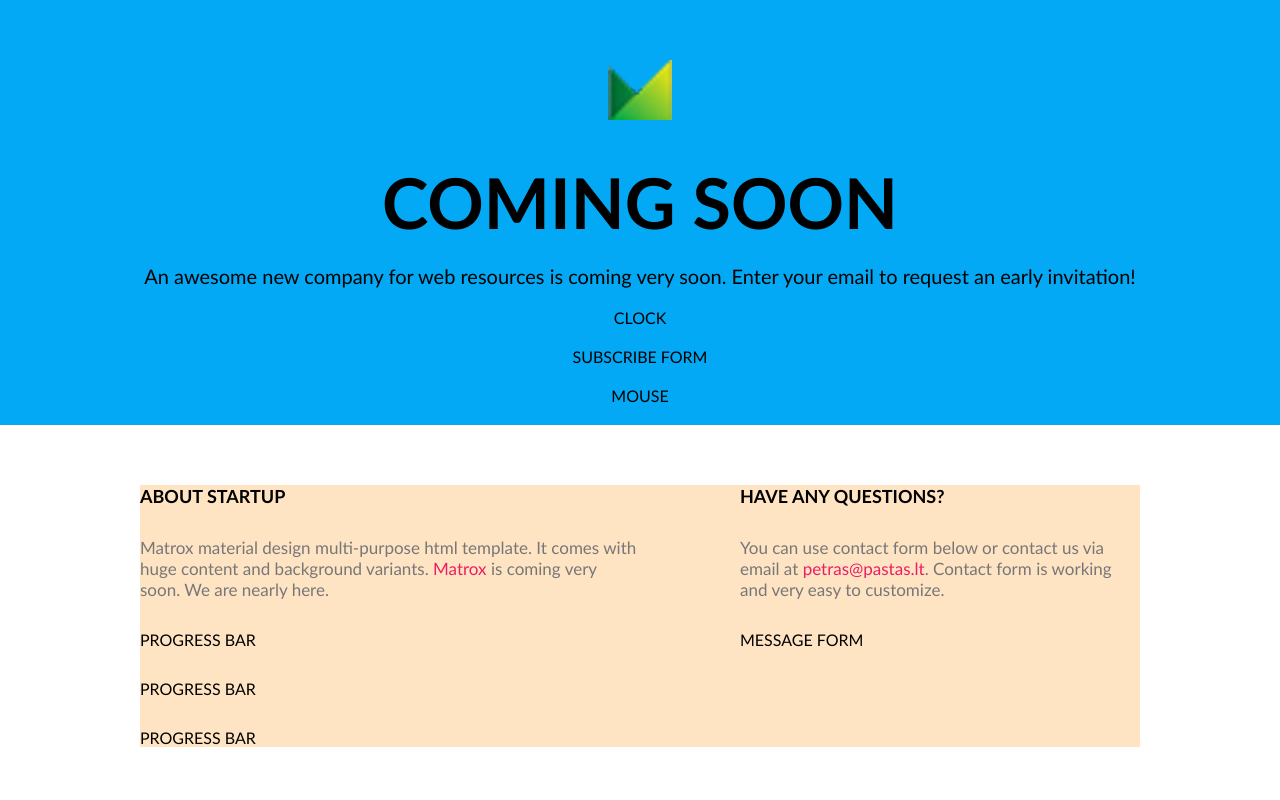
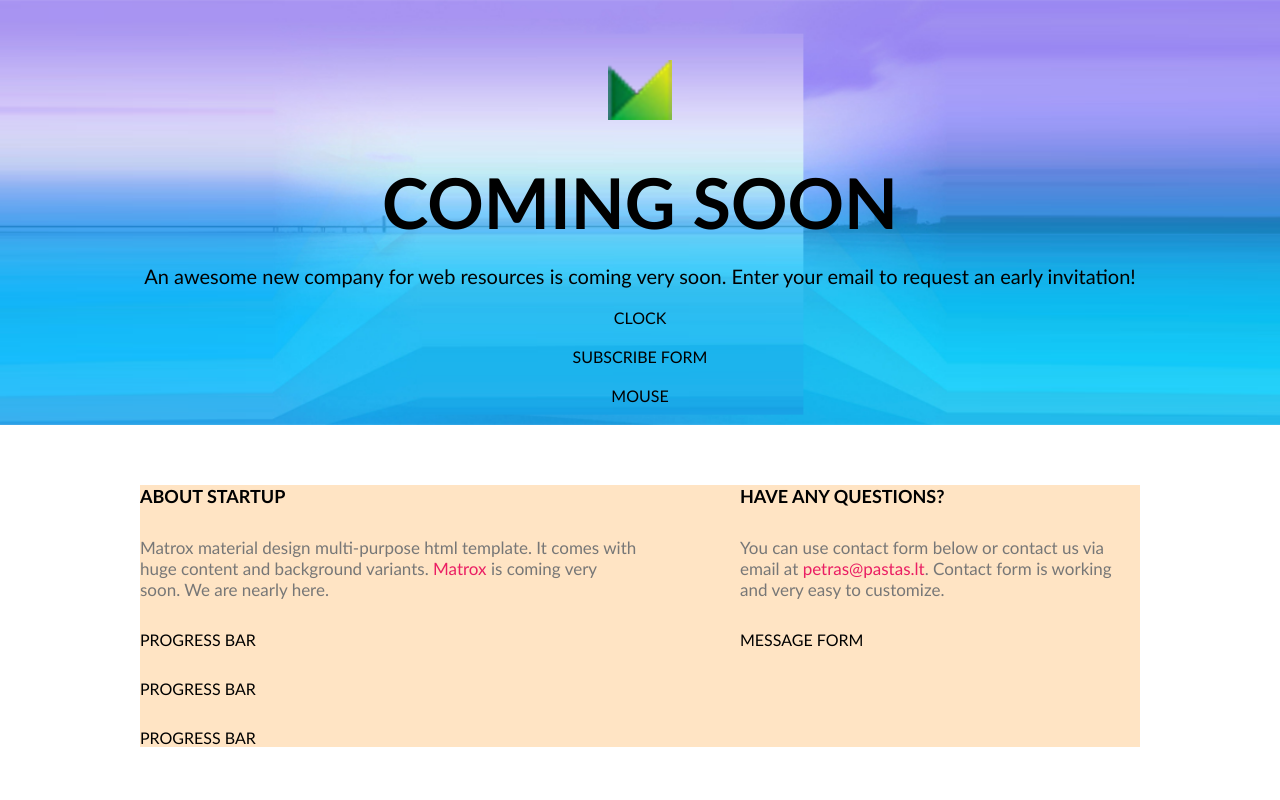
Before and after one commit to Torden11/6-coming-soon, a website: page index.html in a window 1280 px wide. Shown: the top 800 px of the page. Drawn offline with Linux system fonts and the light colour scheme.

```diff
--- a/css/pages/home.css
+++ b/css/pages/home.css
@@ -19,7 +19,11 @@
 /*HERO SECTION - START*/
 .hero {
     padding-bottom: 20px;
-}
+    background-image: url(../../img/background.png);
+    background-repeat: no-repeat;
+    background-position: center;
+    background-size: cover;
+   }
 
 .hero > .row-short {
     display: flex;
```
